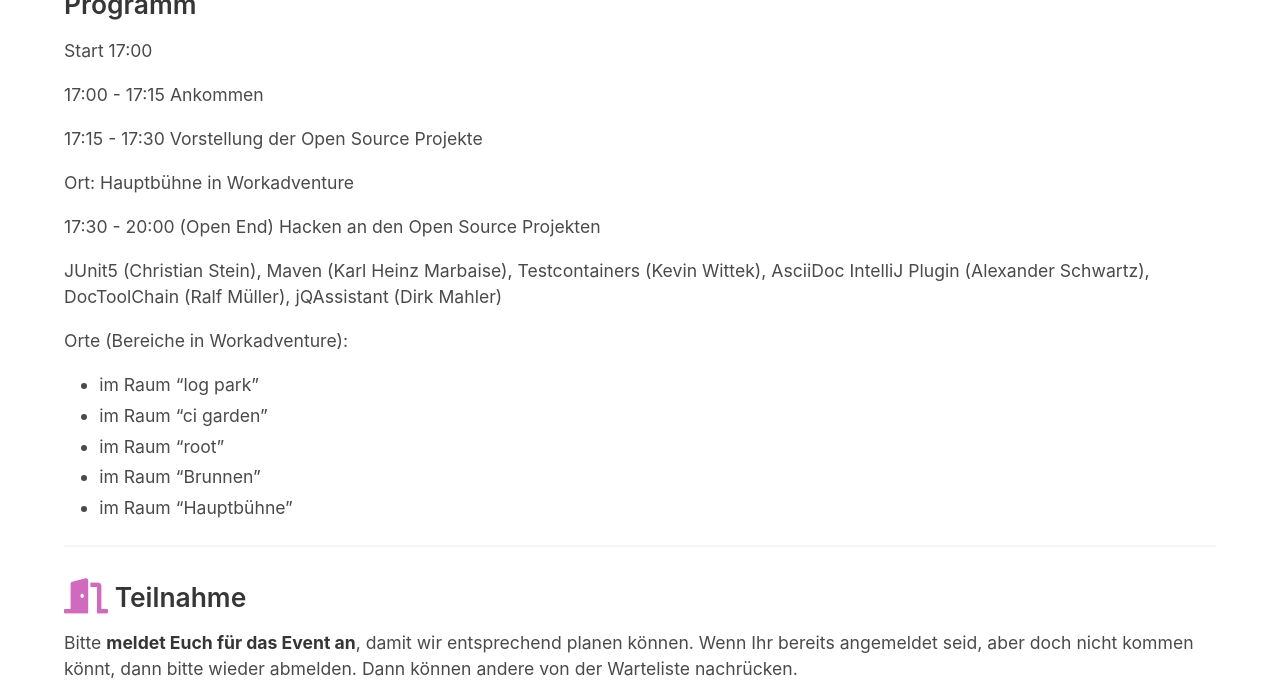
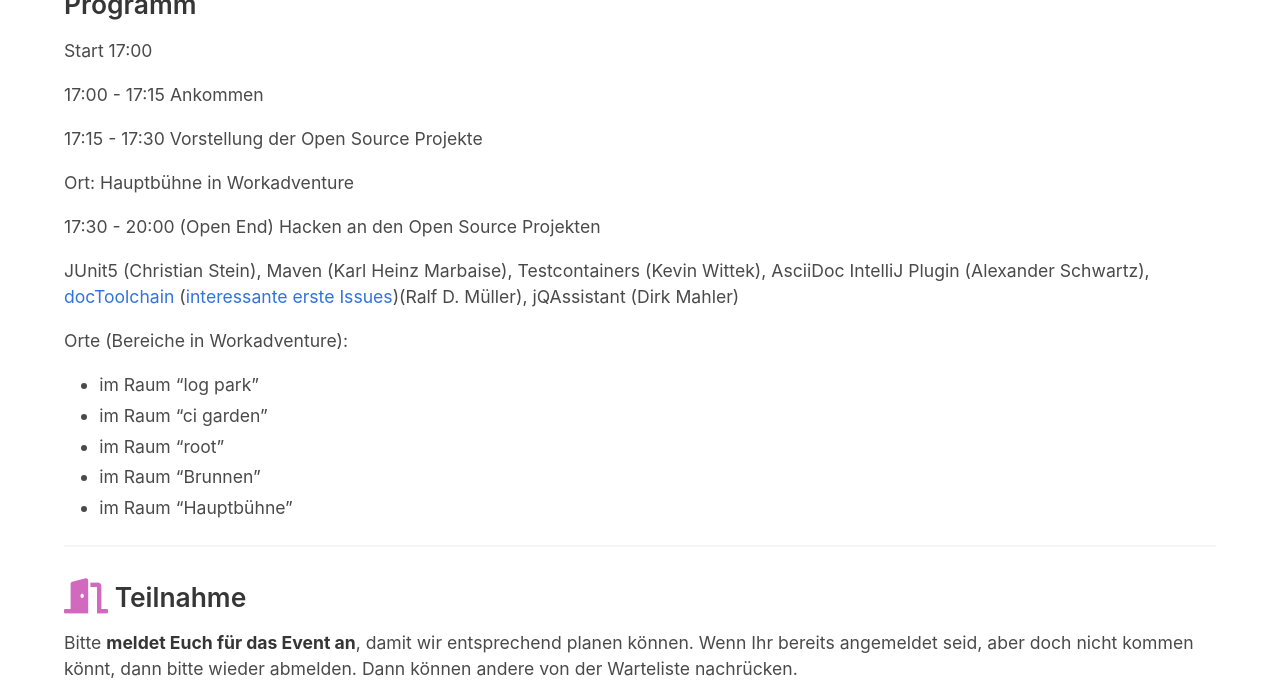
Before and after one commit to CyberLandConf/CyberLandConf.github.io, a Jekyll site: the page built from pages/events/2021-12-cyberland-open-source-camp.md, in a window 1280 px wide and 900 px high, scrolled down 929 px, cut to the strip 0-696 px from the top of the window. Built offline with Jekyll 4.4.1, drawn with Linux system fonts in a browser that asks for light colours.

Commit message:
Update 2021-12-cyberland-open-source-camp.md

```diff
--- a/pages/events/2021-12-cyberland-open-source-camp.md
+++ b/pages/events/2021-12-cyberland-open-source-camp.md
@@ -35,7 +35,7 @@
 
 17:30 - 20:00 (Open End) Hacken an den Open Source Projekten
 
-JUnit5 (Christian Stein), Maven (Karl Heinz Marbaise), Testcontainers (Kevin Wittek), AsciiDoc IntelliJ Plugin (Alexander Schwartz), DocToolChain (Ralf Müller), jQAssistant (Dirk Mahler)
+JUnit5 (Christian Stein), Maven (Karl Heinz Marbaise), Testcontainers (Kevin Wittek), AsciiDoc IntelliJ Plugin (Alexander Schwartz), [docToolchain](https://doctoolchain.org) ([interessante erste Issues](https://github.com/docToolchain/docToolchain/issues?q=is%3Aissue+is%3Aopen+label%3AHackergarten))(Ralf D. Müller), jQAssistant (Dirk Mahler)
 
 Orte (Bereiche in Workadventure):
 * im Raum "log park"
```
